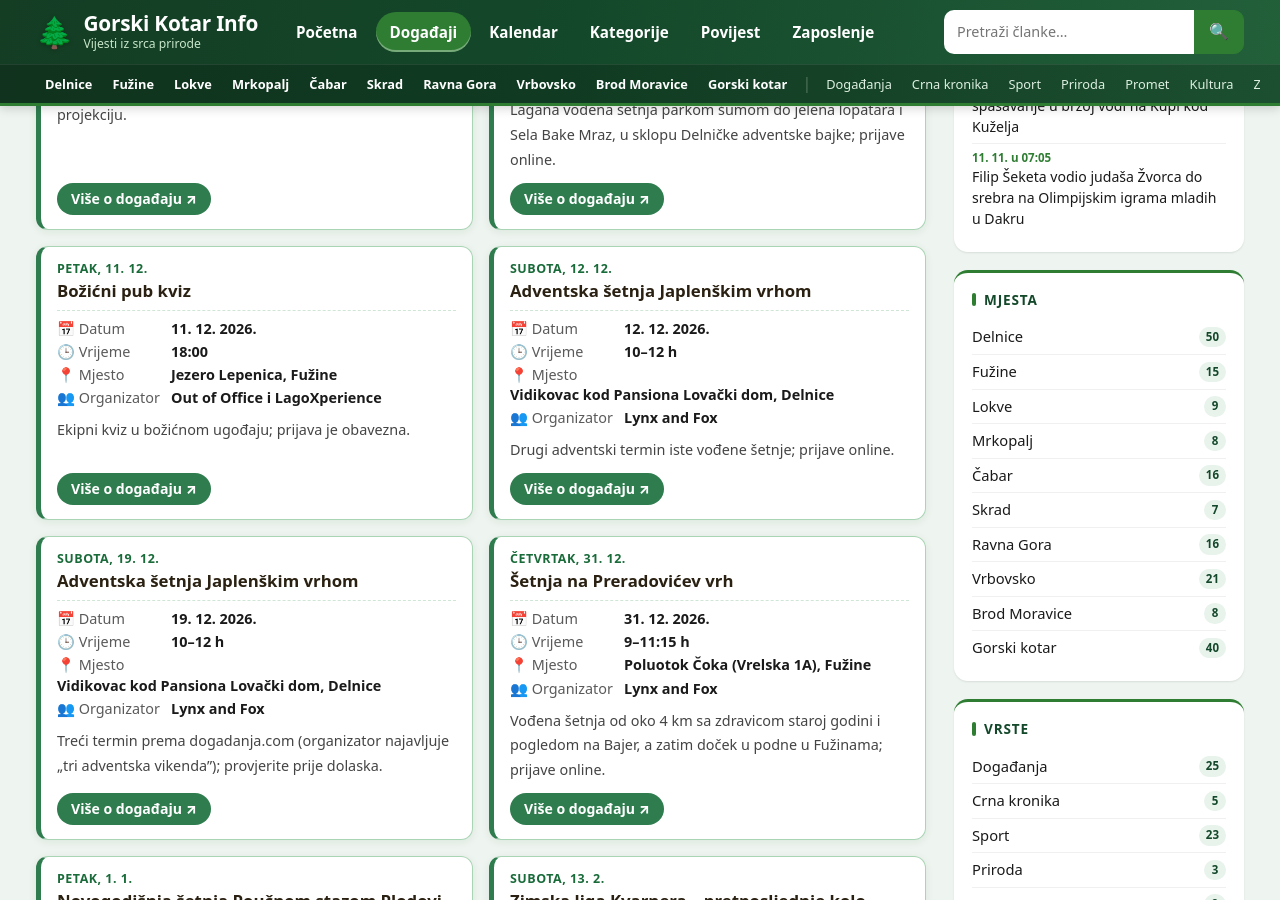
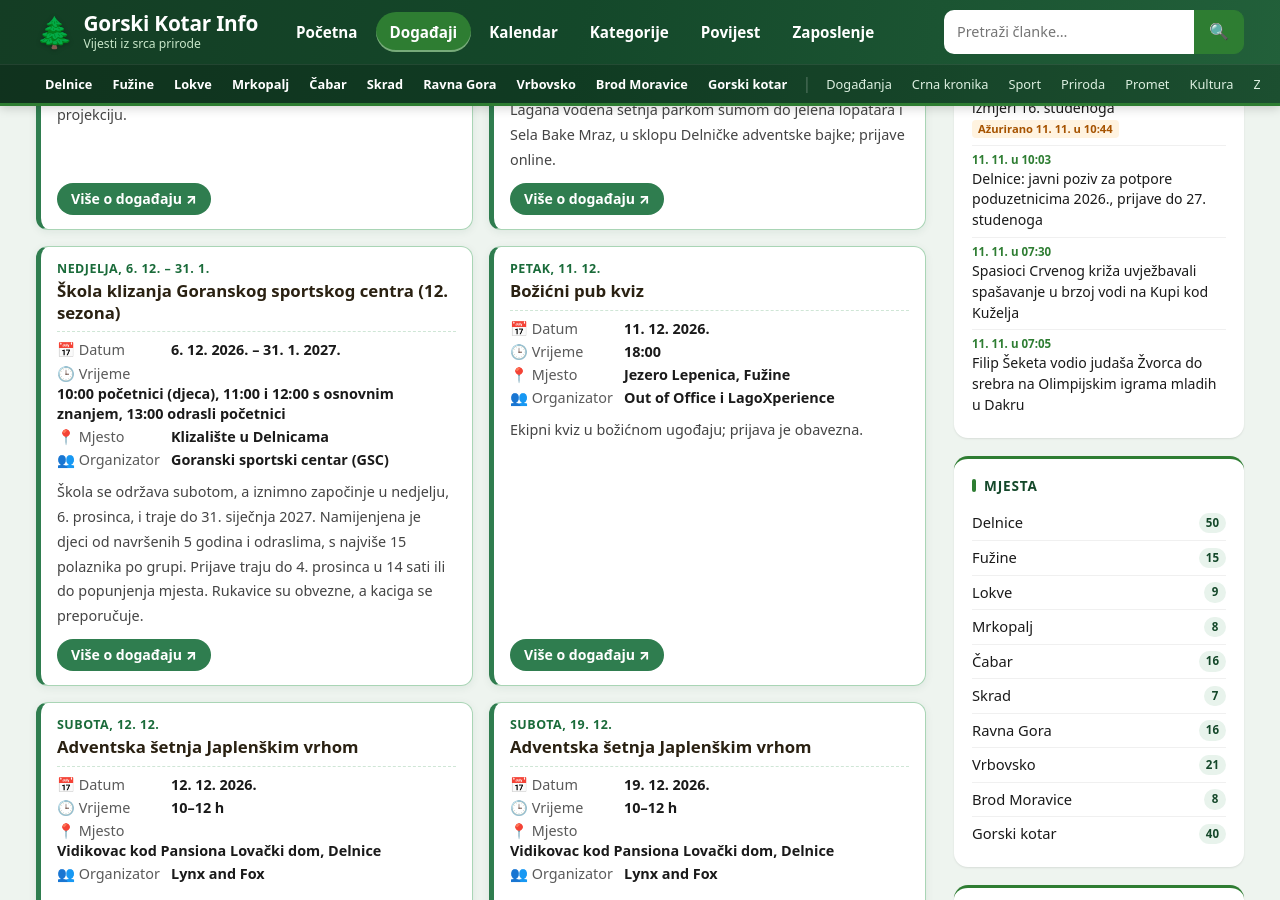
Before and after one commit to MojGK/gorski-kotar.info, a Jekyll site: the page built from dogadaji.md, in a window 1280 px wide and 900 px high, scrolled down 3960 px. Built offline with Jekyll 4.4.1, drawn with Linux system fonts in a browser that asks for light colours.

Commit message:
Događanja: Škola klizanja GSC-a u Delnicama, 6. 12. 2026. – 31. 1. 2027.

```diff
--- a/_data/dogadjanja.yml
+++ b/_data/dogadjanja.yml
@@ -176,6 +176,15 @@ dogadjaji:
   organizator: Lynx and Fox
   opis: Lagana vođena šetnja parkom šumom do jelena lopatara i Sela Bake Mraz, u sklopu Delničke adventske bajke; prijave online.
   link: https://www.lynxandfox.com/post/5-12-japlenski-vrh
+- naziv: Škola klizanja Goranskog sportskog centra (12. sezona)
+  datum: 2026-12-06
+  datum_do: 2027-01-31
+  vrijeme: "10:00 početnici (djeca), 11:00 i 12:00 s osnovnim znanjem, 13:00 odrasli početnici"
+  mjesto: Klizalište u Delnicama
+  grad: Delnice
+  organizator: Goranski sportski centar (GSC)
+  opis: "Škola se održava subotom, a iznimno započinje u nedjelju, 6. prosinca, i traje do 31. siječnja 2027. Namijenjena je djeci od navršenih 5 godina i odraslima, s najviše 15 polaznika po grupi. Prijave traju do 4. prosinca u 14 sati ili do popunjenja mjesta. Rukavice su obvezne, a kaciga se preporučuje."
+  link: https://gsc-pgz.hr/skola-klizanja-2026-2027/
 - naziv: Božićni pub kviz
   datum: 2026-12-11
   vrijeme: "18:00"
```
